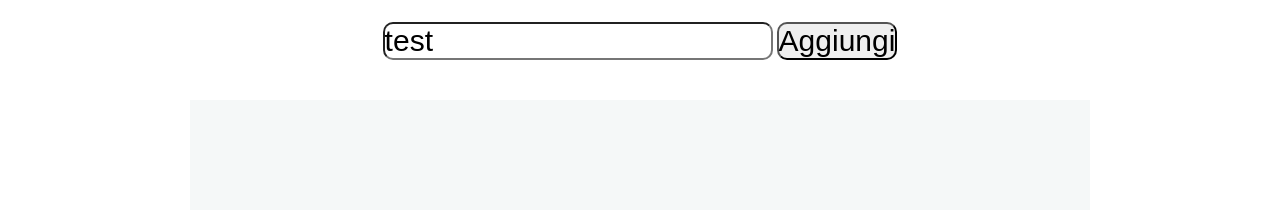
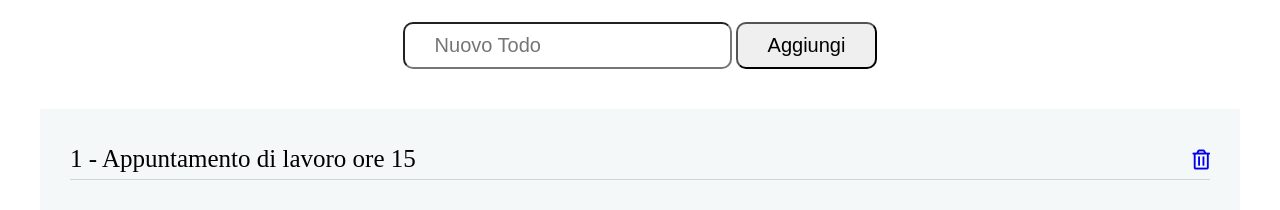
Before and after one commit to Davide-Zingali/vue-todolist, a plain HTML site: page index.html in a window 1280 px wide. Shown: the part 118-328 px from the top of the page. Drawn offline with nearby package versions, Linux system fonts and the light colour scheme.

Commit message:
aggiunto cestino per eliminare l'elemento array

```diff
--- a/css/style.css
+++ b/css/style.css
@@ -15,13 +15,26 @@ img {
     text-align: center;
 }
 .input > input, .input > button {
-    font-size: 30px;
+    font-size: 20px;
     border-radius: 10px;
+    padding: 10px 30px;
 }
 .elenco {
     background-color: #F5F8F8;
     margin: 40px auto;
     /* debug */
-    width: 900px;
-    height: 400px;
+    width: 1200px;
+    min-height: 108px;
+    padding: 30px;
+    line-height: 40px;
 }
+.elenco > li {
+    list-style: none;
+    font-size: 25px;
+    display: flex;
+    justify-content: space-between;
+    border-bottom: 1px solid lightgray;
+}
+i {
+    font-size: 20px;
+}
--- a/index.html
+++ b/index.html
@@ -3,23 +3,32 @@
 <head>
     <meta charset="UTF-8">
     <meta name="viewport" content="width=device-width, initial-scale=1.0">
+    <link rel="stylesheet" href="https://cdnjs.cloudflare.com/ajax/libs/font-awesome/5.15.1/css/all.min.css" integrity="sha512-+4zCK9k+qNFUR5X+cKL9EIR+ZOhtIloNl9GIKS57V1MyNsYpYcUrUeQc9vNfzsWfV28IaLL3i96P9sdNyeRssA==" crossorigin="anonymous" />
     <link rel="stylesheet" href="css/style.css">
-    <script src="https://cdn.jsdelivr.net/npm/vue@2/dist/vue.js"></script>
+    <script src="https://cdn.jsdelivr.net/npm/vue@2"></script>
     <title>Todoolean</title>
 </head>
 <body>
     <header>
+        <!-- immagine logo -->
         <img src="img/logo.png" alt="">
     </header>
     <main>
         <div id="root">
             <div class='input'>
-                <input v-model='sourceInput'>
-                <button>Aggiungi</button>
+                <!-- tramite v-model gestisco il contenuto di value del tag input su data dello script -->
+                <input v-model='sourceInput' placeholder="Nuovo Todo" @keyup.enter="addElement">
+                <!-- bottone che richiama la funzione addElement() tra parentesi i soliti argomenti della funzione che dipendono dalla posizione, prima l'elemento e poi indice e poi array intera -->
+                <button @click='addElement()'>Aggiungi</button>
             </div>
-            <div class="elenco">
-
-            </div>
+            <ul class="elenco">
+                <!-- ciclo for per stampare i suoi argomenti lista e indice dell'arrayAdd -->
+                <li v-for='(lista, indice) in arrayAdd'>
+                    {{indice + 1}} {{'-'}} {{lista}}
+                    <!-- bottone che richiama la funzione deleteElement(indice) tra parentesi argomento della funzione ovvero l'indice -->
+                    <a href="#" @click='deleteElement(indice)'><i class="far fa-trash-alt"></i></a>
+                </li>
+            </ul>
         </div>
     </main>
     <!-- script -->
--- a/js/script.js
+++ b/js/script.js
@@ -8,7 +8,22 @@
 var app = new Vue({
     el: '#root',
     data: {
-        sourceInput: 'test'
+        // sourceInput rappresenta il contenuto di value (ovvero che che verra' visualizzato all'interno del tag input su pagina web), che puo' essere sia mandato a schermo che usato come input per compilare l'array sotto
+        sourceInput: '',
+        // array che compilo tramite il dato sopra e grazie all'evento click legato al button posto su html
+        arrayAdd: ['Appuntamento di lavoro ore 15']
+    },
+    methods: {
+        addElement: function () {
+            // tramite push di js aggiungo grazie a this (che si lega ai dati) componente array (sourceInput) in base all'evento click posto su html
+            this.arrayAdd.push(this.sourceInput),
+            console.log('mostro array' + this.arrayAdd)
+        },
+        deleteElement: function (indice) {
+            // tramite lo slice(numero 1 per un componente) elimino grazie a this (che si lega ai dati) componente array in base all'evento click posto su html
+            this.arrayAdd.splice(indice, 1);
+            console.log('slice in log', this.arrayAdd.slice());
+        }
     }
 })
 
```
